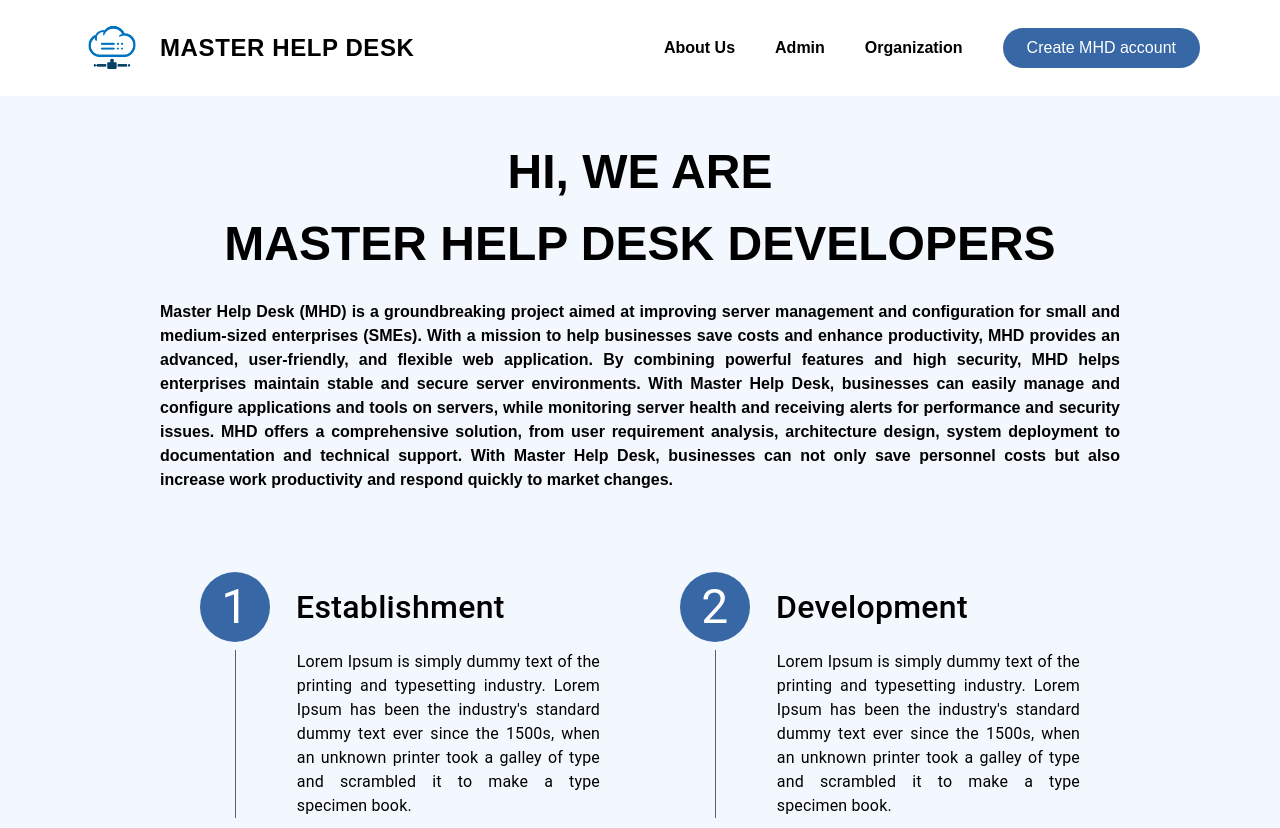
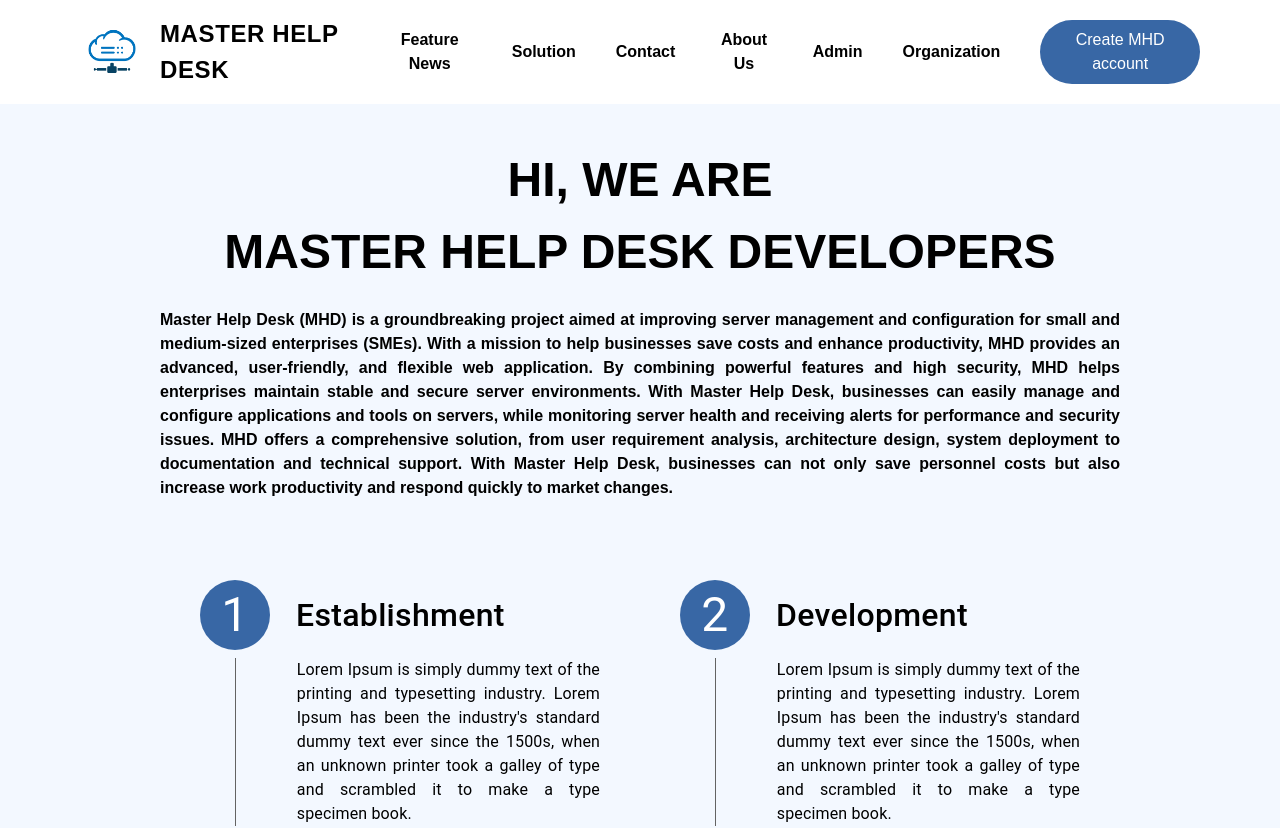
Before and after one commit to dangkhoabo2002/FrontEnd, a React (Create React App) app: page /aboutUs in a window 1280 px wide. Shown: the top 828 px of the page. Built offline with nearby package versions, Linux system fonts and the light colour scheme.

Commit message:
fix UI homepage

```diff
--- a/src/components/Navigation.js
+++ b/src/components/Navigation.js
@@ -1,6 +1,7 @@
 import React from "react";
 import { Link } from "react-router-dom";
 import Logo from "../assets/logo.png";
+import { Button } from "@mui/material";
 
 export default function Navigation() {
   return (
@@ -18,6 +19,16 @@ export default function Navigation() {
           </div>
         </Link>
         <div className="flex flex-row justify-between items-center gap-x-10 ">
+          <a href="#featureNew">
+            <button className="font-semibold">Feature News</button>
+          </a>
+          <a href="#solution">
+            <button className="font-semibold">Solution</button>
+          </a>
+
+          <a href="#contact">
+            <button className="font-semibold">Contact</button>
+          </a>
           <Link to={`/aboutUs`}>
             <p>
               <button className="font-semibold">About Us</button>
@@ -34,7 +45,7 @@ export default function Navigation() {
             </p>
           </Link>
           <Link to={`/login`}>
-            <button class="bg-[#3867A5] hover:bg-blue-700 text-white  py-2 px-6 rounded-full">
+            <button className="bg-[#3867A5] hover:bg-[#2B4B75] text-white py-2 px-6 rounded-full">
               Create MHD account
             </button>
           </Link>
--- a/src/index.css
+++ b/src/index.css
@@ -16,3 +16,7 @@ code {
   font-family: source-code-pro, Menlo, Monaco, Consolas, 'Courier New',
     monospace;
 }
+
+html {
+  scroll-behavior: smooth;
+}
--- a/src/screens/Homepage.js
+++ b/src/screens/Homepage.js
@@ -39,7 +39,7 @@ export default function Homepage() {
         <div className="px-60 pb-20">
           {/*------------ Featured News--------------- */}
 
-          <div className="flex flex-col py-12 ">
+          <div className="flex flex-col py-12" id="featureNew">
             <div>FEATURED NEWS</div>
             <div className="text-black text-2xl font-semibold">
               Discover what’s happening on MHD
@@ -133,7 +133,7 @@ export default function Homepage() {
 
           {/*------------ SOLUTIONS --------------- */}
 
-          <div className="flex flex-col py-12">
+          <div className="flex flex-col py-12" id="solution">
             <div>SOLUTIONS</div>
             <div className="text-black text-2xl font-semibold">
               Find solutions for putting your ideas into action
@@ -209,6 +209,7 @@ export default function Homepage() {
             </div>
             <div className="w-1/3">
               <iframe
+              id="contact"
                 src="https://www.google.com/maps/embed?pb=!1m18!1m12!1m3!1d3918.610010537607!2d106.8073027088192!3d10.841127589266979!2m3!1f0!2f0!3f0!3m2!1i1024!2i768!4f13.1!3m3!1m2!1s0x31752731176b07b1%3A0xb752b24b379bae5e!2zVHLGsOG7nW5nIMSQ4bqhaSBo4buNYyBGUFQgVFAuIEhDTQ!5e0!3m2!1svi!2s!4v1704530710413!5m2!1svi!2s"
                 allowfullscreen=""
                 loading="lazy"
--- a/src/screens/adminLogin.js
+++ b/src/screens/adminLogin.js
@@ -29,7 +29,7 @@ export default function AdminLogin() {
   const handleLogin = async () => {
     // Implement your login logic here
     console.log("Logging in with:", data);
-    navigate("/user"); // Example redirection
+    navigate("/admin"); // Example redirection
   };
 
   return (
```
Also changed, not shown: src/App.css (line endings or trailing spaces).
